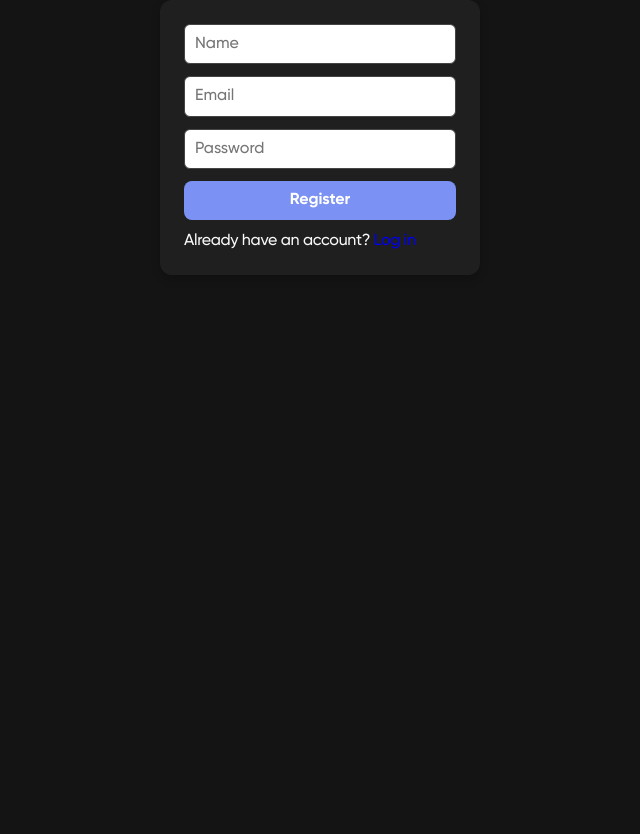
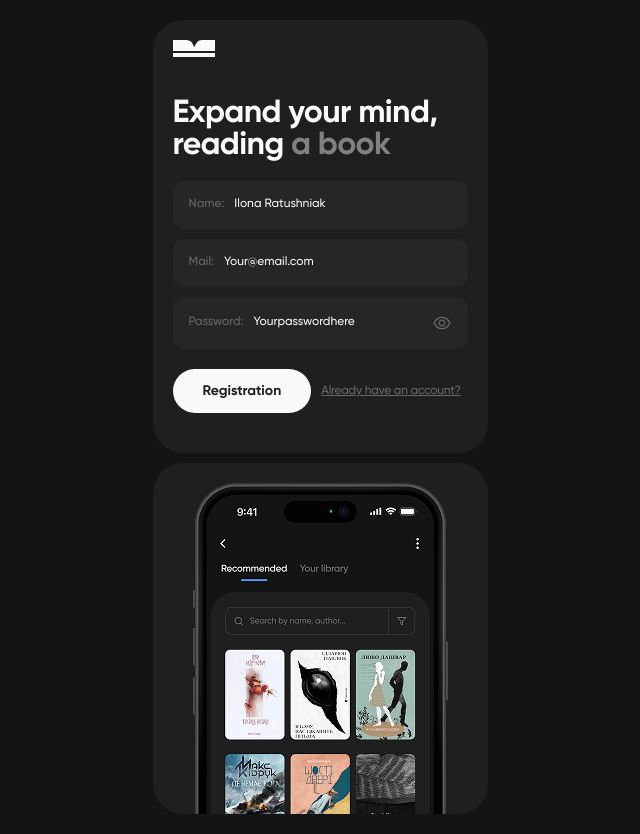
Before and after one commit to aishchuk22/read-journey, a React (Vite) app: page /read-journey/register in a window 1280 px wide. Shown: the whole page, without its empty margins (320-960 px from the left). Before the commit the page ends 800 px from the top, so only its background shows below. Built offline with nearby package versions, Linux system fonts and the light colour scheme.

Commit message:
registration styles added and validation styled

```diff
--- a/src/components/LoginForm/LoginForm.jsx
+++ b/src/components/LoginForm/LoginForm.jsx
@@ -5,7 +5,7 @@ import { useNavigate, Link } from "react-router-dom";
 import { toast } from "react-hot-toast";
 import { useState } from "react";
 import { AiOutlineEye, AiOutlineEyeInvisible } from "react-icons/ai";
-import { MdError, MdCheckCircle } from "react-icons/md";
+import { MdError } from "react-icons/md";
 import loginSchema from "../../validation/loginSchema";
 
 import { login } from "../../redux/auth/authOperations";
@@ -18,20 +18,14 @@ const LoginForm = () => {
   const dispatch = useDispatch();
   const navigate = useNavigate();
   const [showPassword, setShowPassword] = useState(false);
-  const [touchedFields, setTouchedFields] = useState({});
 
   const {
     register,
     handleSubmit,
-    formState: { errors },
-    watch,
+    formState: { errors, isSubmitted },
   } = useForm({
     resolver: yupResolver(loginSchema),
-    mode: "onChange",
   });
-
-  const watchedEmail = watch("email");
-  const watchedPassword = watch("password");
 
   const onSubmit = async (data) => {
     try {
@@ -44,39 +38,16 @@ const LoginForm = () => {
     }
   };
 
-  const handleFieldBlur = (fieldName) => {
-    setTouchedFields((prev) => ({ ...prev, [fieldName]: true }));
-  };
-
-  const getInputState = (fieldName, value, error) => {
-    if (!touchedFields[fieldName] && !value) return "default";
-    if (error) return "error";
-    if (value && !error) return "success";
-    return "default";
-  };
-
   const togglePasswordVisibility = () => {
     setShowPassword(!showPassword);
   };
 
-  const renderPasswordIcon = () => {
-    const passwordState = getInputState(
-      "password",
-      watchedPassword,
-      errors.password
-    );
-
-    if (passwordState === "error") {
-      return <MdError className={styles.iconError} />;
+  const getInputWrapperClass = (fieldName) => {
+    // Показуємо помилки тільки після спроби відправки форми
+    if (isSubmitted && errors[fieldName]) {
+      return `${styles.inputWrapper} ${styles.error}`;
     }
-    if (passwordState === "success") {
-      return <MdCheckCircle className={styles.iconSuccess} />;
-    }
-    return showPassword ? (
-      <AiOutlineEyeInvisible className={styles.iconDefault} />
-    ) : (
-      <AiOutlineEye className={styles.iconDefault} />
-    );
+    return styles.inputWrapper;
   };
 
   return (
@@ -90,54 +61,51 @@ const LoginForm = () => {
             <span className={styles.titleAccent}>a book</span>
           </h1>
 
-          <form className={styles.form} onSubmit={handleSubmit(onSubmit)}>
-            <div
-              className={`${styles.inputWrapper} ${
-                styles[getInputState("email", watchedEmail, errors.email)]
-              }`}
-            >
+          <form
+            className={styles.form}
+            onSubmit={handleSubmit(onSubmit)}
+            noValidate
+          >
+            <div className={getInputWrapperClass("email")}>
               <span className={styles.inputLabel}>Mail:</span>
               <input
                 className={styles.input}
                 type="email"
                 placeholder="Your@email.com"
                 {...register("email")}
-                onBlur={() => handleFieldBlur("email")}
               />
-              {getInputState("email", watchedEmail, errors.email) ===
-                "error" && <MdError className={styles.iconError} />}
-              {getInputState("email", watchedEmail, errors.email) ===
-                "success" && <MdCheckCircle className={styles.iconSuccess} />}
+              {isSubmitted && errors.email && (
+                <MdError className={styles.iconError} />
+              )}
             </div>
-            {errors.email && (
-              <p className={styles.error}>{errors.email.message}</p>
+            {isSubmitted && errors.email && (
+              <p className={styles.errorText}>{errors.email.message}</p>
             )}
 
-            <div
-              className={`${styles.inputWrapper} ${
-                styles[
-                  getInputState("password", watchedPassword, errors.password)
-                ]
-              }`}
-            >
+            <div className={getInputWrapperClass("password")}>
               <span className={styles.inputLabel}>Password:</span>
               <input
                 className={styles.input}
                 type={showPassword ? "text" : "password"}
                 placeholder="Yourpasswordhere"
                 {...register("password")}
-                onBlur={() => handleFieldBlur("password")}
               />
               <button
                 type="button"
                 className={styles.eyeButton}
                 onClick={togglePasswordVisibility}
               >
-                {renderPasswordIcon()}
+                {isSubmitted && errors.password ? (
+                  <MdError className={styles.iconError} />
+                ) : showPassword ? (
+                  <AiOutlineEyeInvisible className={styles.iconDefault} />
+                ) : (
+                  <AiOutlineEye className={styles.iconDefault} />
+                )}
               </button>
             </div>
-            {errors.password && (
-              <p className={styles.error}>{errors.password.message}</p>
+            {isSubmitted && errors.password && (
+              <p className={styles.errorText}>{errors.password.message}</p>
             )}
 
             <div className={styles.bottomRow}>
--- a/src/components/RegisterForm/RegisterForm.jsx
+++ b/src/components/RegisterForm/RegisterForm.jsx
@@ -1,23 +1,53 @@
 import { useForm } from "react-hook-form";
 import { yupResolver } from "@hookform/resolvers/yup";
+import { useDispatch } from "react-redux";
+import { useNavigate, Link } from "react-router-dom";
+import { toast } from "react-hot-toast";
+import { useState, useEffect } from "react";
+import { MdError } from "react-icons/md";
+import registerSchema from "../../validation/registerSchema";
+
+import { register } from "../../redux/auth/authOperations";
+import {
+  getInputWrapperClass,
+  getPasswordIcon,
+} from "../../helpers/formHelpers";
 import styles from "./RegisterForm.module.css";
-import { useNavigate, Link } from "react-router-dom";
-import { useDispatch } from "react-redux";
-import { register } from "../../redux/auth/authOperations";
-import { toast } from "react-hot-toast";
-import registerSchema from "../../validation/registerSchema";
+import logo from "../../assets/react.svg";
+import iPhone from "../../assets/iPhone.png";
+import iPhone2x from "../../assets/iPhone@2x.png";
 
 const RegisterForm = () => {
   const dispatch = useDispatch();
   const navigate = useNavigate();
+  const [showPassword, setShowPassword] = useState(false);
+  const [passwordValue, setPasswordValue] = useState("");
+  const [passwordError, setPasswordError] = useState("");
+  const [isPasswordValid, setIsPasswordValid] = useState(false);
 
   const {
     register: formRegister,
     handleSubmit,
-    formState: { errors },
+    formState: { errors, isSubmitted },
   } = useForm({
     resolver: yupResolver(registerSchema),
   });
+
+  useEffect(() => {
+    if (passwordValue) {
+      try {
+        registerSchema.validateSyncAt("password", { password: passwordValue });
+        setPasswordError("");
+        setIsPasswordValid(true);
+      } catch (error) {
+        setPasswordError(error.message);
+        setIsPasswordValid(false);
+      }
+    } else {
+      setPasswordError("");
+      setIsPasswordValid(false);
+    }
+  }, [passwordValue]);
 
   const onSubmit = async (data) => {
     try {
@@ -30,42 +60,139 @@ const RegisterForm = () => {
     }
   };
 
+  const togglePasswordVisibility = () => {
+    setShowPassword(!showPassword);
+  };
+
+  const handlePasswordChange = (e) => {
+    setPasswordValue(e.target.value);
+  };
+
   return (
-    <form className={styles.form} onSubmit={handleSubmit(onSubmit)}>
+    <div className={styles.container}>
+      <div className={styles.registerSection}>
+        <div className={styles.registerCard}>
+          <img src={logo} alt="Logo" className={styles.logo} />
+
+          <h1 className={styles.title}>
+            Expand your mind, reading{" "}
+            <span className={styles.titleAccent}>a book</span>
+          </h1>
+
+          <form
+            className={styles.form}
+            onSubmit={handleSubmit(onSubmit)}
+            noValidate
+          >
+            <div
+              className={getInputWrapperClass("name", styles, {
+                isSubmitted,
+                errors,
+                passwordValue,
+                isPasswordValid,
+              })}
+            >
+              <span className={styles.inputLabel}>Name:</span>
               <input
                 className={styles.input}
                 type="text"
-        placeholder="Name"
+                placeholder="Ilona Ratushniak"
                 {...formRegister("name")}
               />
-      {errors.name && <p className={styles.error}>{errors.name.message}</p>}
+              {isSubmitted && errors.name && (
+                <MdError className={styles.iconError} />
+              )}
+            </div>
+            {isSubmitted && errors.name && (
+              <p className={styles.errorText}>{errors.name.message}</p>
+            )}
 
+            <div
+              className={getInputWrapperClass("email", styles, {
+                isSubmitted,
+                errors,
+                passwordValue,
+                isPasswordValid,
+              })}
+            >
+              <span className={styles.inputLabel}>Mail:</span>
               <input
                 className={styles.input}
                 type="email"
-        placeholder="Email"
+                placeholder="Your@email.com"
                 {...formRegister("email")}
               />
-      {errors.email && <p className={styles.error}>{errors.email.message}</p>}
+              {isSubmitted && errors.email && (
+                <MdError className={styles.iconError} />
+              )}
+            </div>
+            {isSubmitted && errors.email && (
+              <p className={styles.errorText}>{errors.email.message}</p>
+            )}
 
+            <div
+              className={getInputWrapperClass("password", styles, {
+                isSubmitted,
+                errors,
+                passwordValue,
+                isPasswordValid,
+              })}
+            >
+              <span className={styles.inputLabel}>Password:</span>
               <input
                 className={styles.input}
-        type="password"
-        placeholder="Password"
-        {...formRegister("password")}
+                type={showPassword ? "text" : "password"}
+                placeholder="Yourpasswordhere"
+                {...formRegister("password", {
+                  onChange: handlePasswordChange,
+                })}
+                value={passwordValue}
               />
-      {errors.password && (
-        <p className={styles.error}>{errors.password.message}</p>
+              <button
+                type="button"
+                className={styles.eyeButton}
+                onClick={togglePasswordVisibility}
+              >
+                {getPasswordIcon(
+                  passwordValue,
+                  isPasswordValid,
+                  showPassword,
+                  styles
+                )}
+              </button>
+            </div>
+
+            {passwordValue && !isPasswordValid && passwordError && (
+              <p className={styles.errorText}>{passwordError}</p>
+            )}
+            {passwordValue && isPasswordValid && (
+              <p className={styles.successText}>Password is secure</p>
             )}
 
+            <div className={styles.bottomRow}>
               <button className={styles.button} type="submit">
-        Register
+                Registration
               </button>
 
-      <p>
-        Already have an account? <Link to="/login">Log in</Link>
-      </p>
+              <Link to="/login" className={styles.loginLink}>
+                Already have an account?
+              </Link>
+            </div>
           </form>
+        </div>
+      </div>
+
+      <div className={styles.phoneSection}>
+        <div className={styles.phoneCard}>
+          <img
+            src={iPhone}
+            srcSet={`${iPhone} 1x, ${iPhone2x} 2x`}
+            alt="Phone mockup"
+            className={styles.phoneImage}
+          />
+        </div>
+      </div>
+    </div>
   );
 };
 
--- a/src/components/RegisterForm/RegisterForm.module.css
+++ b/src/components/RegisterForm/RegisterForm.module.css
@@ -1,32 +1,236 @@
+.container {
+  display: flex;
+  flex-direction: column;
+  min-height: 100vh;
+  padding: 20px;
+  gap: 10px;
+}
+
+.registerSection {
+  display: flex;
+  justify-content: center;
+}
+
+.registerCard {
+  background-color: #1f1f1f;
+  border-radius: 30px;
+  display: flex;
+  flex-direction: column;
+  width: 100%;
+  max-width: 500px;
+  padding: 20px;
+}
+
+.logo {
+  width: 42px;
+  height: 17px;
+  align-self: flex-start;
+  margin-bottom: 40px;
+}
+
+.title {
+  font-size: 32px;
+  font-weight: 700;
+  line-height: 100%;
+  text-align: left;
+  color: var(--text);
+  margin-bottom: 20px;
+  align-self: flex-start;
+}
+
+.titleAccent {
+  color: rgba(227, 227, 227, 0.5);
+}
+
 .form {
   display: flex;
   flex-direction: column;
-  gap: 12px;
-  max-width: 320px;
-  margin: 0 auto;
-  padding: 24px;
-  border-radius: 12px;
-  background-color: var(--bg);
-  box-shadow: 0 4px 10px rgba(0, 0, 0, 0.2);
+  gap: 10px;
+  width: 100%;
 }
 
-.input {
-  padding: 10px;
-  border-radius: 6px;
-  border: 1px solid var(--border);
-  font-size: 16px;
+.inputWrapper {
+  position: relative;
+  width: 100%;
+  background-color: #262626;
+  border-radius: 12px;
+  display: flex;
+  align-items: center;
+  padding: 14px;
+  gap: 10px;
+  transition: border-color 0.2s;
+  border: 2px solid transparent;
+  box-sizing: border-box;
+}
+
+.inputWrapper.default {
+  border-color: transparent;
+}
+
+.inputWrapper.error {
+  border-color: #e74c3c;
+}
+
+.inputWrapper.success {
+  border-color: #27ae60;
+}
+
+.inputLabel {
+  color: #686868;
+  font-size: 12px;
+  line-height: 133%;
+  white-space: nowrap;
+  flex-shrink: 0;
+}
+
+.inputWrapper .input {
+  background-color: transparent;
+  border: none;
+  color: var(--text);
+  font-size: 12px;
+  line-height: 133%;
+  outline: none;
+  flex: 1;
+  min-width: 0;
+  padding: 0;
+}
+
+.inputWrapper .input::placeholder {
+  color: var(--text);
+}
+
+.eyeButton {
+  background: none;
+  border: none;
+  cursor: pointer;
+  padding: 0;
+  display: flex;
+  align-items: center;
+  justify-content: center;
+  min-width: 20px;
+  height: 20px;
+}
+
+.iconDefault {
+  width: 20px;
+  height: 20px;
+  color: #686868;
+  transition: color 0.2s;
+}
+
+.iconError {
+  width: 20px;
+  height: 20px;
+  color: #e74c3c;
+}
+
+.iconSuccess {
+  width: 20px;
+  height: 20px;
+  color: #27ae60;
+}
+
+.eyeButton:hover .iconDefault {
+  color: var(--text);
+}
+
+.bottomRow {
+  display: flex;
+  gap: 10px;
+  align-items: center;
+  margin-top: 10px;
+  margin-bottom: 20px;
 }
 
 .button {
-  background-color: var(--accent);
-  color: var(--textOnAccent);
-  padding: 10px;
-  border: none;
-  border-radius: 8px;
+  background-color: var(--text);
+  color: var(--bg);
+  padding: 12px 29px;
+  border: 1px solid transparent;
+  border-radius: 30px;
   font-weight: 700;
+  font-size: 14px;
+  line-height: 129%;
   transition: background-color 0.3s ease;
+  white-space: nowrap;
 }
 
 .button:hover {
-  background-color: var(--accentHover);
+  background-color: var(--bg);
+  color: var(--text);
+  border: 1px solid rgba(227, 227, 227, 0.5);
 }
+
+.loginLink {
+  color: #686868;
+  font-size: 12px;
+  line-height: 117%;
+  letter-spacing: -0.02em;
+  text-decoration: underline;
+  transition: color 0.2s;
+  margin: 0;
+}
+
+.loginLink:hover {
+  color: var(--text);
+}
+
+.errorText {
+  color: #ff6b6b;
+  font-size: 12px;
+  margin: -6px 0 0 14px;
+}
+
+.successText {
+  color: #27ae60;
+  font-size: 12px;
+  margin: -6px 0 0 14px;
+}
+
+.phoneSection {
+  display: flex;
+  justify-content: center;
+  height: 351px;
+  overflow: hidden;
+}
+
+.phoneCard {
+  background-color: #1f1f1f;
+  border-radius: 30px;
+  padding: 20px 20px 0px;
+  display: flex;
+  justify-content: center;
+  width: 100%;
+  max-width: 500px;
+  overflow: hidden;
+}
+
+.phoneImage {
+  width: 255px;
+  height: auto;
+  object-fit: none;
+  object-position: top;
+}
+
+@media screen and (min-width: 375px) {
+  .registerCard {
+    max-width: 335px;
+  }
+
+  .phoneCard {
+    max-width: 335px;
+  }
+}
+
+@media screen and (max-width: 375px) {
+  .phoneCard {
+    max-width: 100%;
+    padding: 15px 15px 0px;
+  }
+
+  .phoneImage {
+    width: 100%;
+    max-width: 255px;
+    min-width: 200px;
+  }
+}
--- /dev/null
+++ b/src/helpers/formHelpers.jsx
@@ -0,0 +1,43 @@
+import { AiOutlineEye, AiOutlineEyeInvisible } from "react-icons/ai";
+import { MdError } from "react-icons/md";
+import { FaRegCircleCheck } from "react-icons/fa6";
+
+export const getInputWrapperClass = (
+  fieldName,
+  styles,
+  { isSubmitted, errors, passwordValue, isPasswordValid }
+) => {
+  if (fieldName === "password") {
+    if (passwordValue && isPasswordValid) {
+      return `${styles.inputWrapper} ${styles.success}`;
+    }
+    if (passwordValue && !isPasswordValid) {
+      return `${styles.inputWrapper} ${styles.error}`;
+    }
+    return styles.inputWrapper;
+  }
+
+  if (isSubmitted && errors[fieldName]) {
+    return `${styles.inputWrapper} ${styles.error}`;
+  }
+  return styles.inputWrapper;
+};
+
+export const getPasswordIcon = (
+  passwordValue,
+  isPasswordValid,
+  showPassword,
+  styles
+) => {
+  if (passwordValue && isPasswordValid) {
+    return <FaRegCircleCheck className={styles.iconSuccess} />;
+  }
+  if (passwordValue && !isPasswordValid) {
+    return <MdError className={styles.iconError} />;
+  }
+  return showPassword ? (
+    <AiOutlineEyeInvisible className={styles.iconDefault} />
+  ) : (
+    <AiOutlineEye className={styles.iconDefault} />
+  );
+};
```
Also changed, not shown: src/components/LoginForm/LoginForm.module.css (+8 -10 lines). Lines whose indentation alone changed are shown as unchanged.
